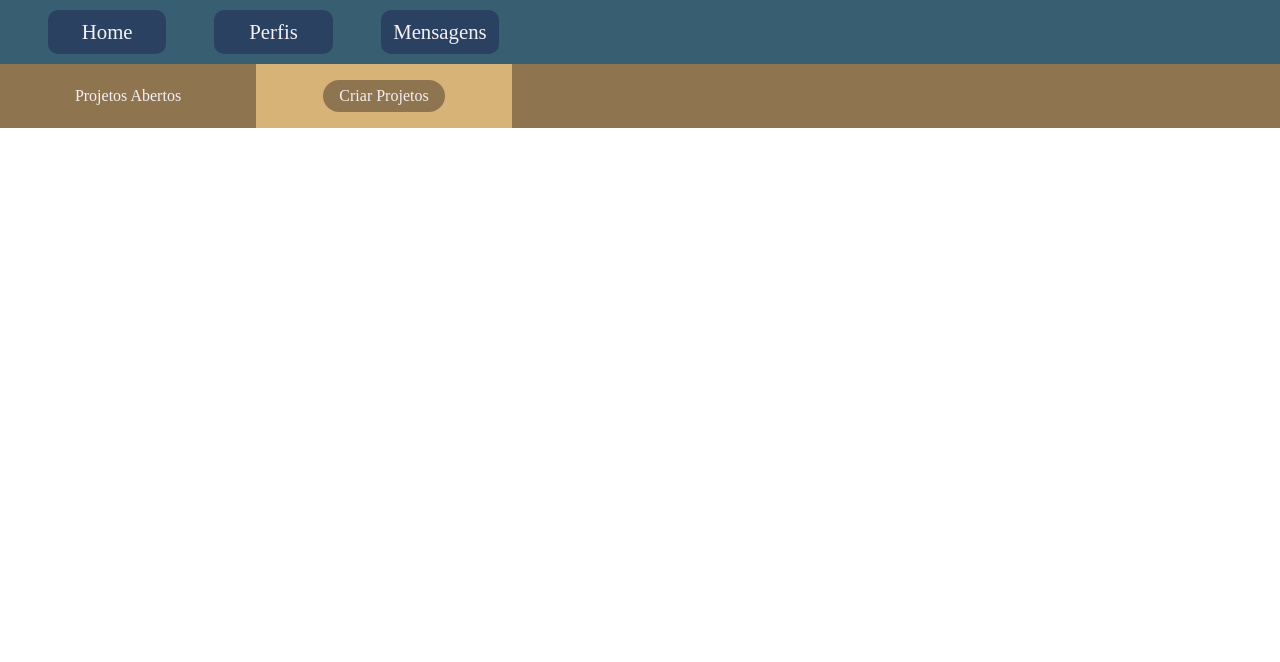
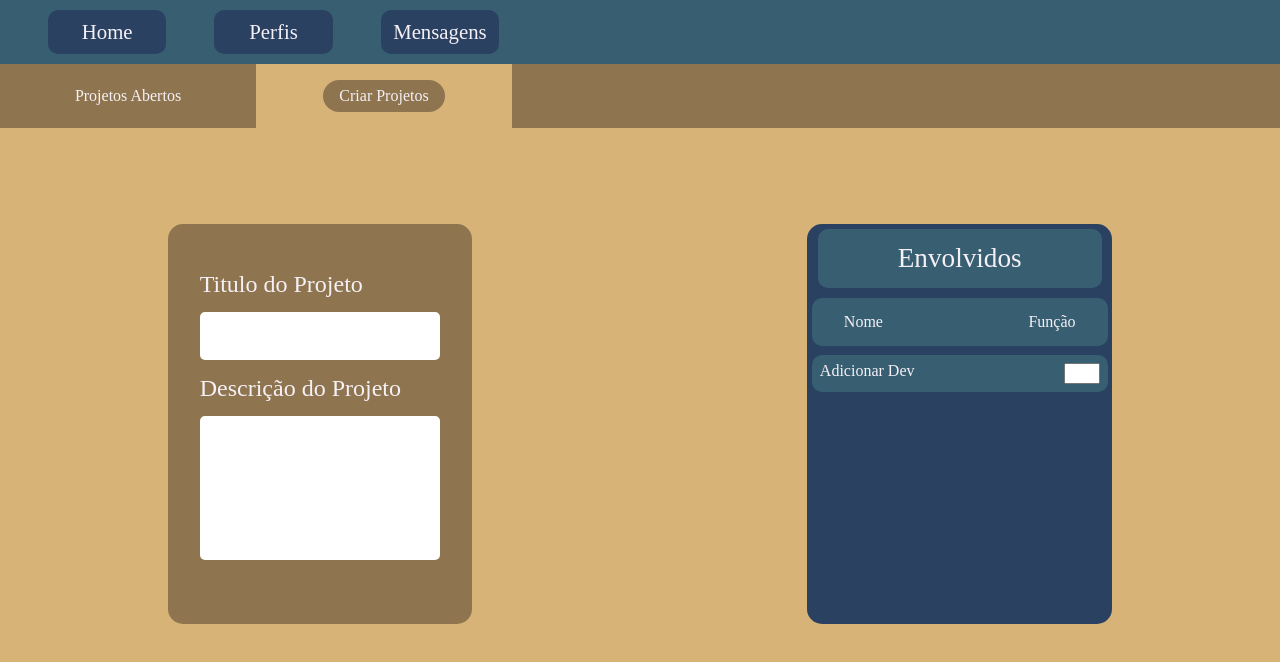
Before and after one commit to g41a42/bugTracker, a React (Create React App) app: page / in a window 1280 px wide. Shown: the top 662 px of the page. Built offline with nearby package versions, Linux system fonts and the light colour scheme.

Commit message:
finalização da pagina criar

```diff
--- a/src/abas/CriaProjetos.js
+++ b/src/abas/CriaProjetos.js
@@ -1,4 +1,5 @@
 import React from "react"
+import '../css/criaProjeto.css'
 function Cria (){
 return(
     <div>
@@ -6,7 +7,29 @@ return(
         <li className='botaoEscuro'><a href='#'>Projetos Abertos</a></li>
         <li className='botaoClaro'><a href='#'>Criar Projetos</a></li>
     </ul>
-
+    <div className="criacao">
+        <div className="form">
+            <form>
+                <label >Titulo do Projeto</label><br />
+                <input className="inputTituloDoProjeto"></input><br />
+                <label>Descrição do Projeto</label><br />
+                <input className="inputDescricaoDoProjeto"></input>
+            </form>
+        </div>
+        <div className="envolvidos">
+            <h2>Envolvidos</h2>
+            <ul>
+                <li>
+                    <h3>Nome</h3>
+                    <p>Função</p>
+                </li>
+            </ul>
+            <form>
+                <label>Adicionar Dev</label>
+                <input></input>
+            </form>
+        </div>
+    </div>
     </div>
 )}
 export default Cria
--- /dev/null
+++ b/src/css/criaProjeto.css
@@ -0,0 +1,78 @@
+.criacao{
+    background-color: #D7B377;
+    display: flex;
+    height: 100vh;
+    justify-content: space-around;
+    padding-top: 6rem;
+}
+.envolvidos{
+    align-items: center;
+    background-color: #2B4162;
+    border-radius: 15px;
+    display: flex;
+    flex-direction: column;
+    height: 50%;
+}
+.envolvidos h2{
+    background-color: #385F71;
+    border-radius: 10px;
+    color: #f5f0f6;
+    font-size: 1.7rem;
+    margin: 0.3rem;
+    padding: 1rem 5rem;
+}
+.envolvidos ul{
+    width: 100%;
+}
+.envolvidos ul li{
+    background-color: #385F71;
+    border-radius: 10px;
+    color: #f5f0f6;
+    display: flex;
+    justify-content: space-between;
+    margin: 0.3rem;
+    padding: 1rem 2rem;
+}
+.envolvidos form{
+    background-color: #385F71;
+    border-radius: 10px;
+    color: #f5f0f6;
+    display: flex;
+    justify-content: space-between;
+    margin: 0.3rem;
+    padding: 0.5rem;
+}
+.envolvidos form input{
+    width: 10%;
+}
+.form{
+    align-items: center;
+    background-color: #8F754F;
+    border-radius: 15px;
+    display: flex;
+    height: 50%;
+    justify-content: space-evenly;
+    padding: 0 1rem;
+}
+.form form{
+    width: 100%;
+}
+.form label{
+    color: #f5f0f6;
+    font-size: 1.5rem;
+    padding: 1rem;
+}
+.form input{
+    border: none;
+    border-radius: 5px;
+    color: #c4c4c4;
+    margin: 1rem;
+    padding: 0;
+    width: 15rem;
+}
+.inputDescricaoDoProjeto{
+    height: 9rem;
+}
+.inputTituloDoProjeto{
+    height: 3rem;
+}
```
